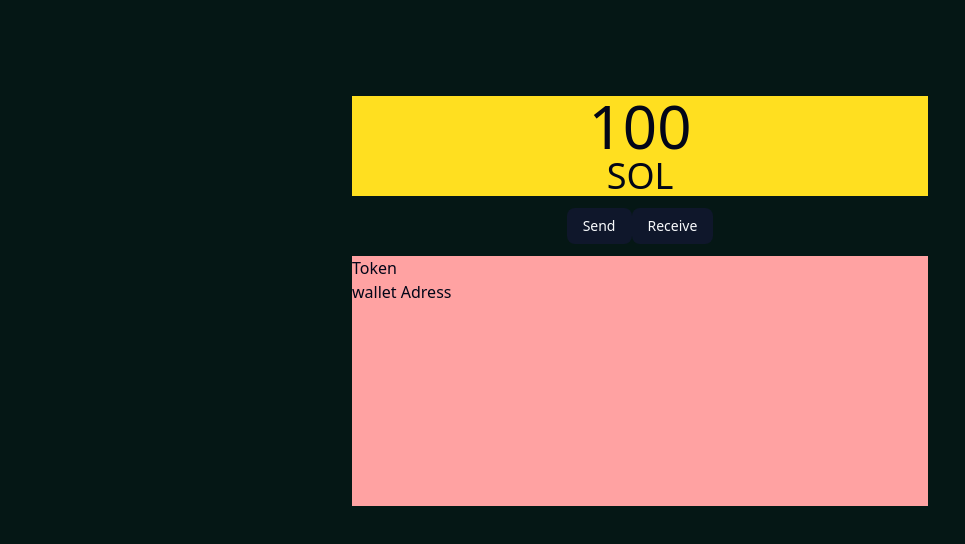
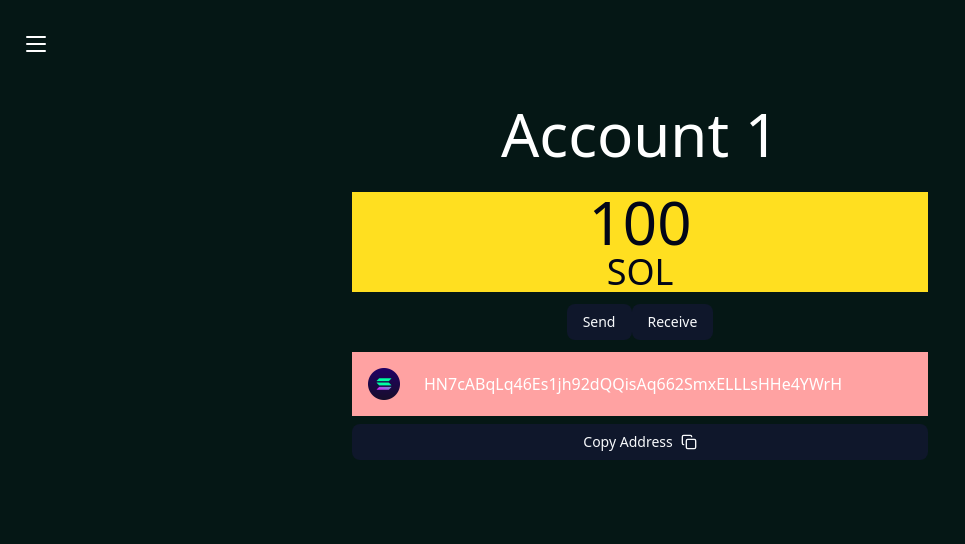
Before and after one commit to its-YogeshChandra/Web3, a Next.js app in the folder solanawallet/: page /dashboard in a window 1280 px wide. Shown: the top 544 px of the page, without its empty margins (0-965 px from the left). Built offline with nearby package versions, Linux system fonts and the light colour scheme.

Commit message:
ui almost complete

```diff
--- a/solanawallet/app/dashboard/page.tsx
+++ b/solanawallet/app/dashboard/page.tsx
@@ -1,8 +1,46 @@
-import { Button } from "@/components/ui/button"
+"use client";
+import { Button } from "@/components/ui/button";
+import solanapng from "../../public/solana.png";
+import Image from "next/image";
+import { Copy, Divide } from "lucide-react";
+import { TextAlignJustify } from "lucide-react";
+import { useState } from "react";
+import { X } from "lucide-react";
+import { CirclePlus } from 'lucide-react';
 
-export default function(){
+
+export default function () {
+  const [sideBarOpen, setSidebarOpen] = useState(false);
+  const setSideBarState = () => {
+    setSidebarOpen((prev) => !prev);
+  };
   return (
-    <div className="w-screen h-screen bg-[#051715] flex flex-col gap-y-2 items-center  p-24">
+    <div className="w-screen h-screen bg-[#051715] flex flex-col gap-y-2 items-center  p-24 relative ">
+      {sideBarOpen == true ? (
+        <button
+          onClick={() => {
+            setSideBarState();
+          }}
+        >
+          <X className="text-white absolute left-6 top-8" />{" "}
+        </button>
+      ) : (
+        <button
+          onClick={() => {
+            setSideBarState();
+          }}
+        >
+          <TextAlignJustify className="text-white absolute left-6 top-8" />{" "}
+        </button>
+      )}
+      {sideBarOpen == true ? (
+        <div className="w-20 h-full absolute top-16 left-0 bg-black flex flex-col items-center pt-4 ">
+          <CirclePlus className="text-white w-8 h-8"/>
+        </div>
+      ) : (
+        null
+      )}
+      <p className="text-6xl text-white mb-5">Account 1</p>
       <div className="w-xl h-[100px] bg-yellow-300 flex flex-col justify-center items-center">
         <p className="text-6xl">100</p>
         <p className="text-4xl">SOL</p>
@@ -11,13 +49,16 @@ return (
         <Button>Send</Button>
         <Button>Receive</Button>
       </div>
-     <div className="w-xl h-[250px] bg-red-300 ">
-       <p>Token</p>
-       <p>wallet Adress</p>
+      <div className="w-xl h-max bg-red-300 p-4 flex gap-x-6 ">
+        <Image src={solanapng} alt="" className="w-8 h-8" />
+        <p className="text-white mt-1">
+          HN7cABqLq46Es1jh92dQQisAq662SmxELLLsHHe4YWrH
+        </p>
       </div>
+      <Button className="w-xl h-max">
+        <p>Copy Address</p>
+        <Copy />
+      </Button>
     </div>
-
-
-)
-
-};
+  );
+}
```
Also changed, not shown: solanawallet/public/solana.png (added), solanawallet/utils/createWallet.ts (added). Lines whose indentation alone changed are shown as unchanged.
